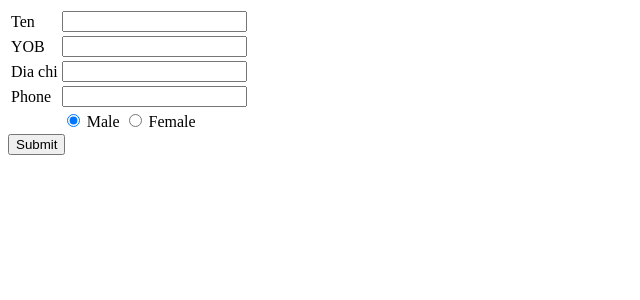
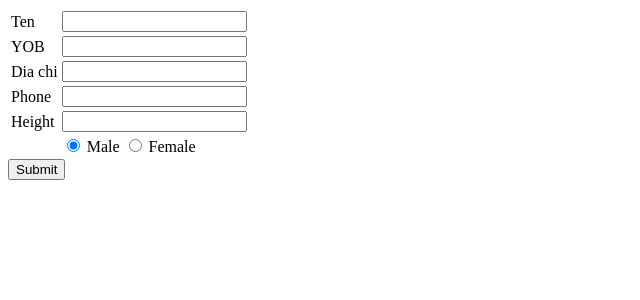
Before and after one commit to tvloc38/loctran-web-C4E18, a Flask app: page /admin/add in a window 1280 px wide. Shown: the top 300 px of the page, without its empty margins (0-640 px from the left). Run offline with Flask 2, Linux system fonts and the light colour scheme; parts of the project's set-up code (start-up, migrations or seed data) failed here and were passed over.

Commit message:
homework03

```diff
--- a/Session02/app.py
+++ b/Session02/app.py
@@ -78,7 +78,7 @@ def admin_update(service_id):
             set__name = name,
             set__yob = yob,
             set__gender = gender,
-            set__height = height,
+            set__height = int(height),
             set__phone = phone,
             set__address = address,
             # set__status = status,
@@ -98,6 +98,7 @@ def admin_add():
         yob = form['yob']
         address = form['address']
         phone = form['phone']
+        height = form['height']
         gender = form['gender']
 
 
@@ -106,6 +107,7 @@ def admin_add():
             yob=yob,
             address=address,
             phone=phone,
+            height=int(height),
             gender=gender
         )
 
--- a/Session02/templates/new_service.html
+++ b/Session02/templates/new_service.html
@@ -26,6 +26,10 @@
                 <td><input type="text" name="phone"></td>
             </tr>
             <tr>
+                <td><label>Height</label></td>
+                <td><input type="text" name="height"></td>
+            </tr>
+            <tr>
                 <td></td>
                 <td>
                     <input type="radio" name="gender" value="1" checked> Male
--- a/Session02/templates/search.html
+++ b/Session02/templates/search.html
@@ -10,7 +10,9 @@
     <h1>Search</h1>
     {% for service in all_service %}
         <div>
+            {% if service.image != None %}
             <img src="{{ service.image }}" alt="{{ service.name }}" height="200px">
+            {% endif %}
             <p>Ten: {{ service.name }}</p>
             <p>Chieu cao: {{ service.height }}</p>
             <p>YOB: {{ service.yob }}</p>
```
